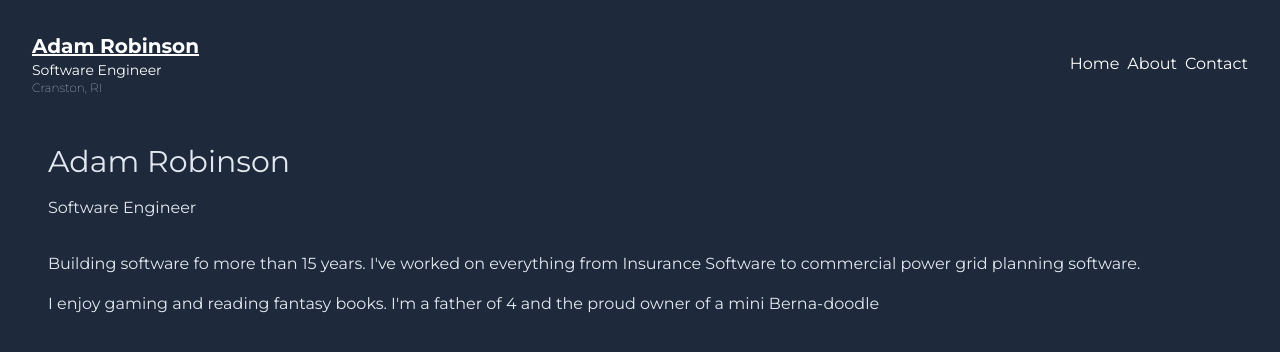
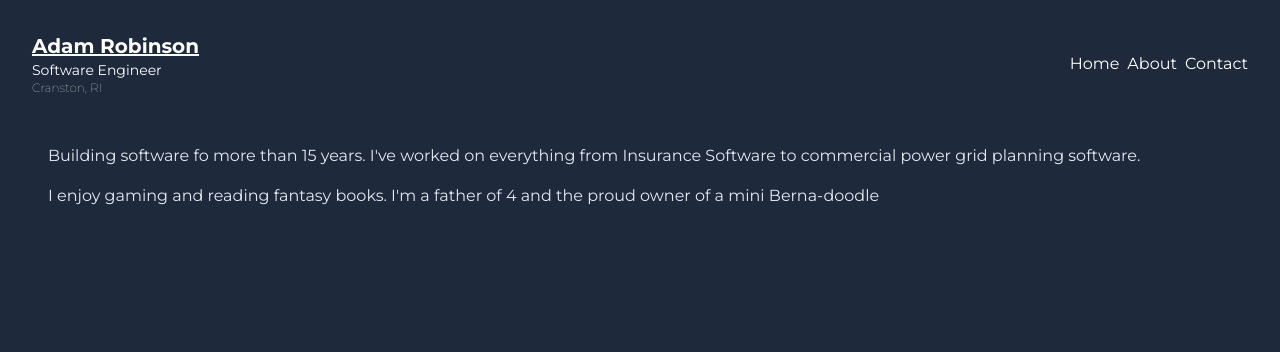
Before and after one commit to aaddaamm/dotcom, a SvelteKit app: page / in a window 1280 px wide. Shown: the top 352 px of the page. Built offline with nearby package versions, Linux system fonts and the light colour scheme.

Commit message:
update main page copy

```diff
--- a/src/routes/+page.svelte
+++ b/src/routes/+page.svelte
@@ -1,7 +1,4 @@
 <div class="p-4 text-slate-200">
-	<h1 class="text-3xl pb-4">Adam Robinson</h1>
-	<p class="pb-8">Software Engineer</p>
-	<div>
 	<p class="pb-4">
 		Building software fo more than 15 years. I've worked on everything from Insurance Software to
 		commercial power grid planning software.
@@ -11,4 +8,3 @@
 		Berna-doodle
 	</p>
 </div>
-</div>
```
Lines whose indentation alone changed are shown as unchanged.
